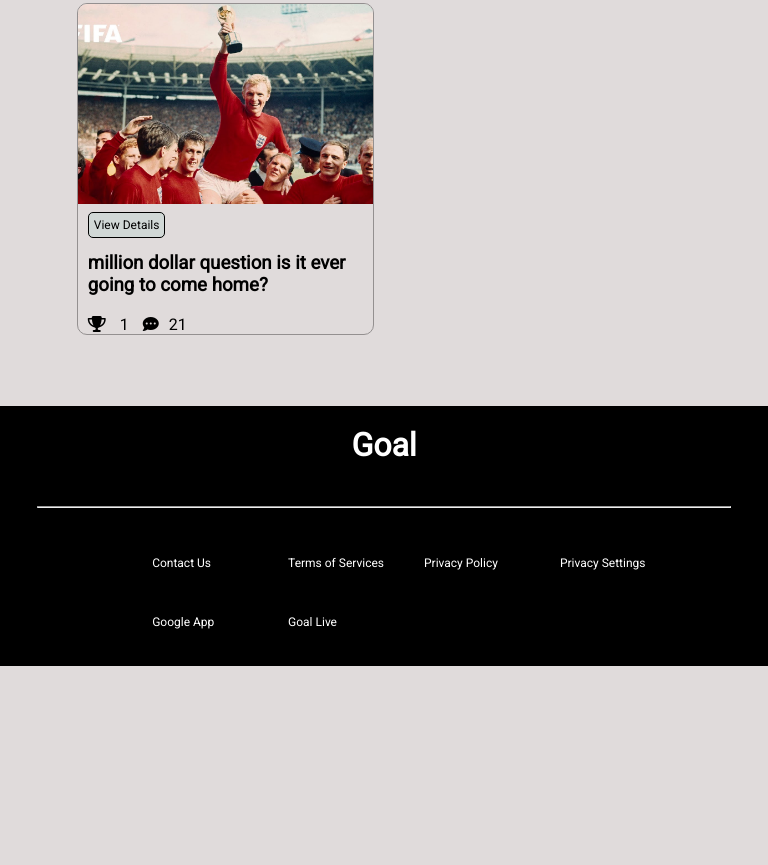
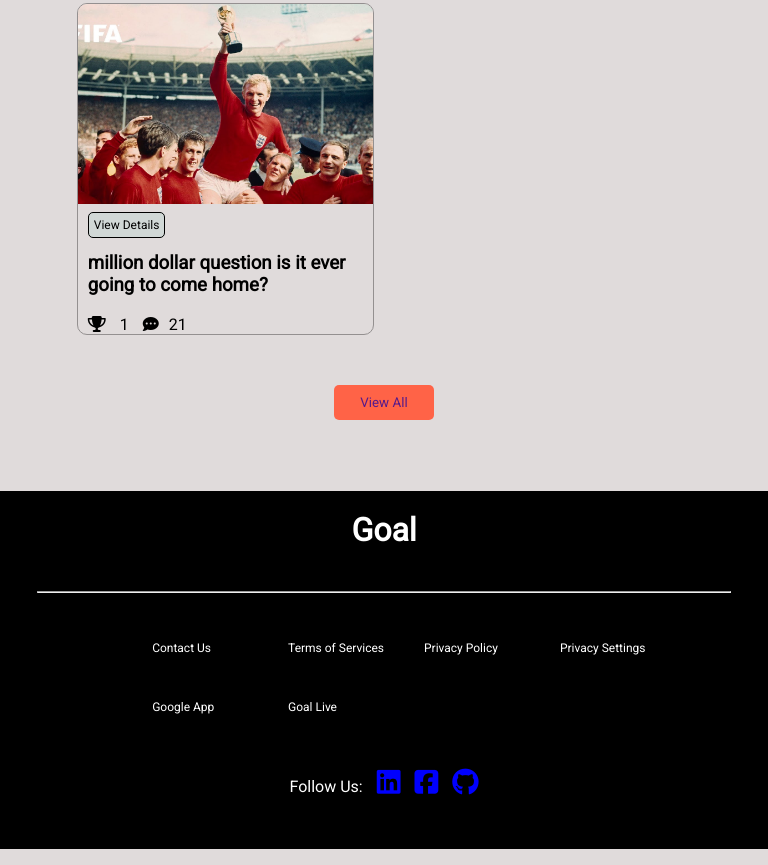
Before and after one commit to khalidhasansuhas/fifa-world-cup-2022, a plain HTML site: page index.html in a window 768 px wide. Shown: the part 1843-2708 px from the top of the page. Before the commit the page ends 2509 px from the top, so only its background shows below. Drawn offline with Linux system fonts and the light colour scheme.

Commit message:
final submission

```diff
--- a/index.html
+++ b/index.html
@@ -145,6 +145,7 @@
                 </article>
 
             </div>
+            <button><a href="">View All</a></button>
         </section>
     </main>
     <!---------------------------- footer section----------- -->
@@ -165,6 +166,12 @@
             </div>
 
         </nav>
+        <p>
+            <span>Follow Us:</span>
+            <a href="https://www.linkedin.com/in/md-khalid-hasan-suhas-875618197/"><i class="fa-brands fa-linkedin"></i></a>
+            <a href="https://www.facebook.com/suuhaas"><i class="fa-brands fa-facebook-square"></i></a>
+            <a href="https://github.com/khalidhasansuhas"><i class="fa-brands fa-github"></i></a>
+        </p>
     </footer>
 </body>
 </html>
--- a/styles/blog.css
+++ b/styles/blog.css
@@ -202,3 +202,14 @@ footer hr{
     color: white;
     font-size: .75rem;
 }
+/* ----------social media section--------- */
+footer>p {
+    text-align: center;
+    padding-bottom: 50px;
+}
+
+footer>p>a{
+    font-size: 1.7rem;
+    padding-left: 10px;
+    color: blue;
+}
--- a/styles/groups.css
+++ b/styles/groups.css
@@ -178,3 +178,14 @@ footer hr{
     color: white;
     font-size: .75rem;
 }
+/* ----------social media section--------- */
+footer>p {
+    text-align: center;
+    padding-bottom: 50px;
+}
+
+footer>p>a{
+    font-size: 1.7rem;
+    padding-left: 10px;
+    color: blue;
+}
--- a/styles/style.css
+++ b/styles/style.css
@@ -172,6 +172,9 @@ main{
     padding-left: 10px;
     padding-right: 10px;
 }
+section>button{
+    display: none;
+}
 /* ----------------------------------------------------------------------
                                   footer
 -------------------------------------------------------------------------- */
@@ -209,6 +212,17 @@ footer hr{
     text-decoration: none;
     color: white;
     font-size: .75rem;
+}
+/* ----------social media section--------- */
+footer>p {
+    text-align: center;
+    padding-bottom: 50px;
+}
+
+footer>p>a{
+    font-size: 1.7rem;
+    padding-left: 10px;
+    color: blue;
 }
 
 /* ------------------------------------
@@ -274,7 +288,11 @@ justify-content: center;
         color: white;
         background-color: black;
     }
+    section>button{
+        display: none;
+    }
 }
+
  /*----------------------------------------
                tablet view
   --------------------------------------------- */
@@ -324,5 +342,21 @@ justify-content: center;
         color: white;
         background-color: black;
     }
-
+    section>button{
+        visibility: visible;
+        display: flex;
+        width: 100px;
+        justify-content: center;
+        align-items: center;
+        text-align: center;
+        margin: auto;
+        margin-top: 50px;
+        padding: 10px 0;
+        background-color: tomato;
+        border: none;
+        border-radius: 5px;
+    }
+    section>button>a{
+        text-decoration: none;
+    }
 }
--- a/styles/upcoming.css
+++ b/styles/upcoming.css
@@ -203,3 +203,14 @@ footer hr{
     color: white;
     font-size: .75rem;
 }
+/* ----------social media section--------- */
+footer>p {
+    text-align: center;
+    padding-bottom: 50px;
+}
+
+footer>p>a{
+    font-size: 1.7rem;
+    padding-left: 10px;
+    color: blue;
+}
```
Also changed, not shown: blog.html (+6 -0 lines), groups.html (+6 -0 lines), upcoming.html (+6 -0 lines).
